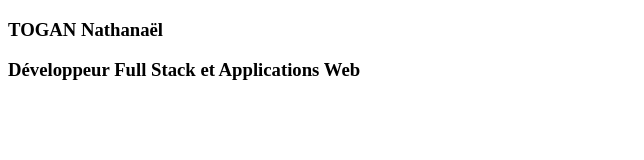
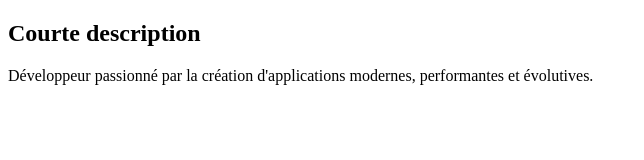
Before and after one commit to natvi897/mon-cv, a plain HTML site: page index.html in a window 1280 px wide. Shown: the whole page, without its empty margins (0-644 px from the left). Drawn offline with Linux system fonts and the light colour scheme.

Commit message:
mise en place de la section description

```diff
--- a/index.html
+++ b/index.html
@@ -8,12 +8,11 @@
 </head>
 <body>
 
-    <section id="title">
-        <h3>TOGAN Nathanaël</h3>
-        <h3>Développeur Full Stack et Applications Web</h3>
-    </section>
-
-
-
+    <div class="section-description">
+    <h2>Courte description</h2>
+    <p>
+        Développeur passionné par la création d'applications modernes, performantes et évolutives.
+    </p>
+    </div>
 </body>
 </html>
```
